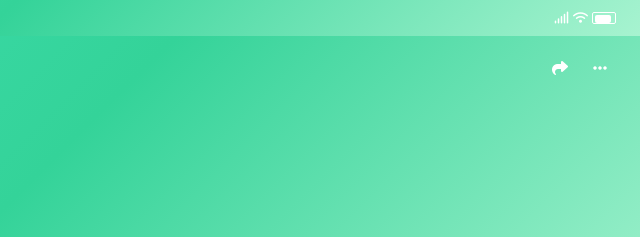
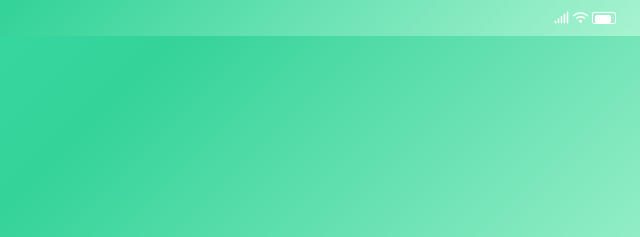
Before and after one commit to wx-friends/friends-ui, a website: page html/friend-profile.html in a window 1280 px wide. Shown: the top 237 px of the page, 640-1280 px from the left. Drawn offline with nearby package versions, Linux system fonts and the light colour scheme.

Commit message:
细节调整

```diff
--- a/html/friend-profile.html
+++ b/html/friend-profile.html
@@ -91,14 +91,14 @@
             <button onclick="goBack()" class="w-8 h-8 flex items-center justify-center">
                 <i class="fas fa-arrow-left text-white"></i>
             </button>
-            <div class="flex items-center space-x-2">
-                <button onclick="shareProfile()" class="w-8 h-8 flex items-center justify-center">
-                    <i class="fas fa-share text-white"></i>
-                </button>
-                <button onclick="showMoreOptions()" class="w-8 h-8 flex items-center justify-center">
-                    <i class="fas fa-ellipsis-h text-white"></i>
-                </button>
-            </div>
+<!--            <div class="flex items-center space-x-2">-->
+<!--                <button onclick="shareProfile()" class="w-8 h-8 flex items-center justify-center">-->
+<!--                    <i class="fas fa-share text-white"></i>-->
+<!--                </button>-->
+<!--                <button onclick="showMoreOptions()" class="w-8 h-8 flex items-center justify-center">-->
+<!--                    <i class="fas fa-ellipsis-h text-white"></i>-->
+<!--                </button>-->
+<!--            </div>-->
         </div>
 
         <div class="pb-6">
```
